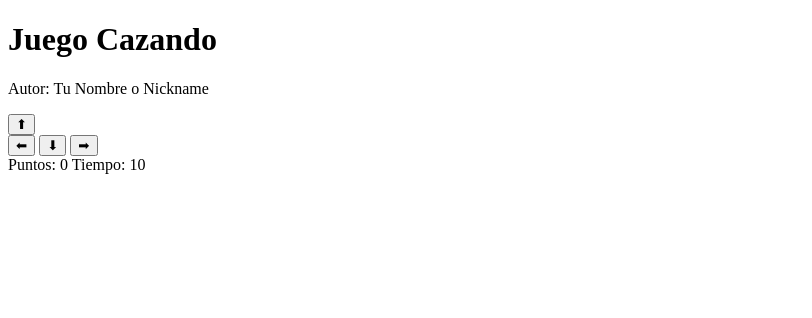
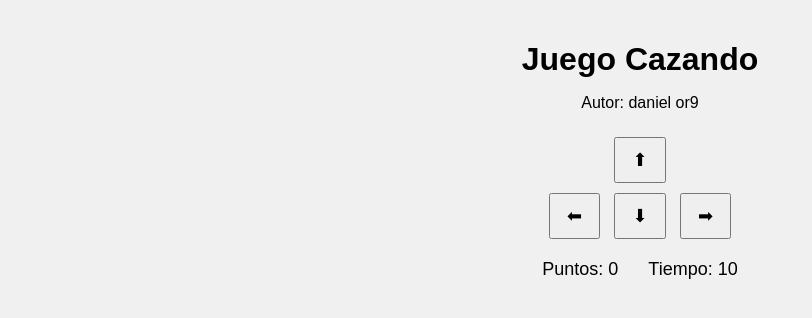
Before and after one commit to danielorrala555-spec/Juego_cazando, a plain HTML site: page cazando.html in a window 1280 px wide. Shown: the whole page, without its empty margins (0-812 px from the left). Drawn offline with Linux system fonts and the light colour scheme.

Commit message:
Add nickname and reference files

```diff
--- a/cazando.html
+++ b/cazando.html
@@ -2,12 +2,13 @@
 <html>
 <head>
   <title>Juego Cazando</title>
+  <link rel="stylesheet" href="cazando.css">
 
 </head>
 <body>
 
   <h1>Juego Cazando</h1>
-  <p>Autor: Tu Nombre o Nickname</p>
+  <p>Autor: daniel or9</p>
 
 
   <div class="controles">
@@ -25,6 +26,7 @@
   </div>
 
   <p id="mensaje"></p>
+  <script src="cazando.js"></script>
 
 
 </body>
```
